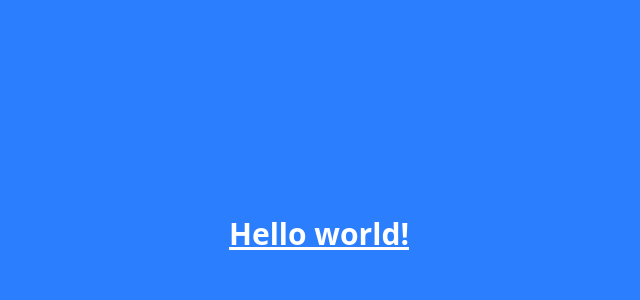
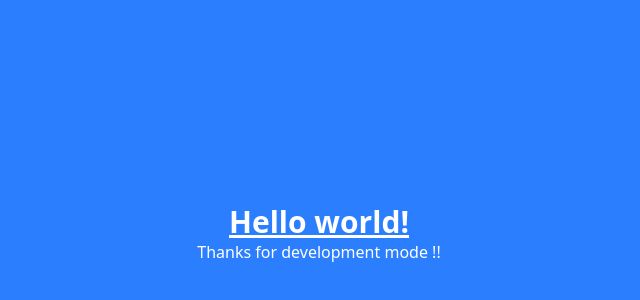
Before and after one commit to SaadaniMohamedAmine/react-project-global-notions, a React (Vite) app: page / in a window 1280 px wide. Shown: the part 166-466 px from the top of the page, without its empty margins (321-961 px from the left). Built offline with nearby package versions, Linux system fonts and the light colour scheme.

Commit message:
feat: test hot reload

```diff
--- a/src/App.jsx
+++ b/src/App.jsx
@@ -1,7 +1,8 @@
 const App = () => {
   return (
-    <div className="bg-blue-500 h-screen flex justify-center items-center">
+    <div className="bg-blue-500 h-screen flex flex-col text-white justify-center items-center">
        <h1 className="text-3xl font-bold underline text-white">Hello world!</h1>
+      <p>Thanks for development mode !!</p>
     </div>
   );
 };
```
